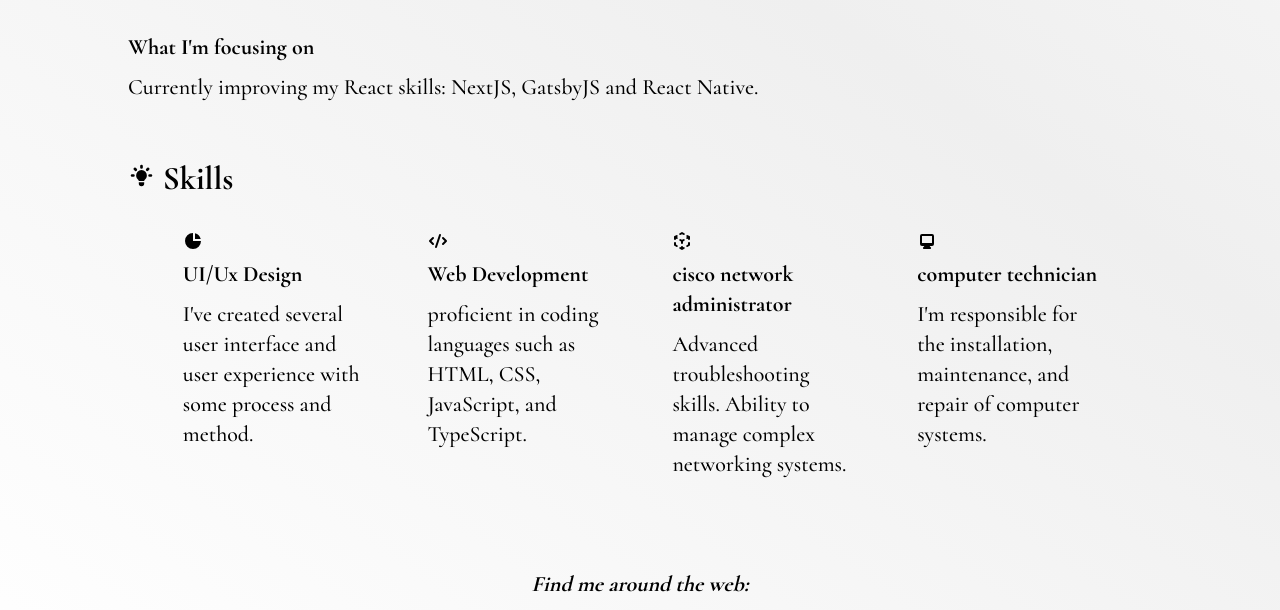
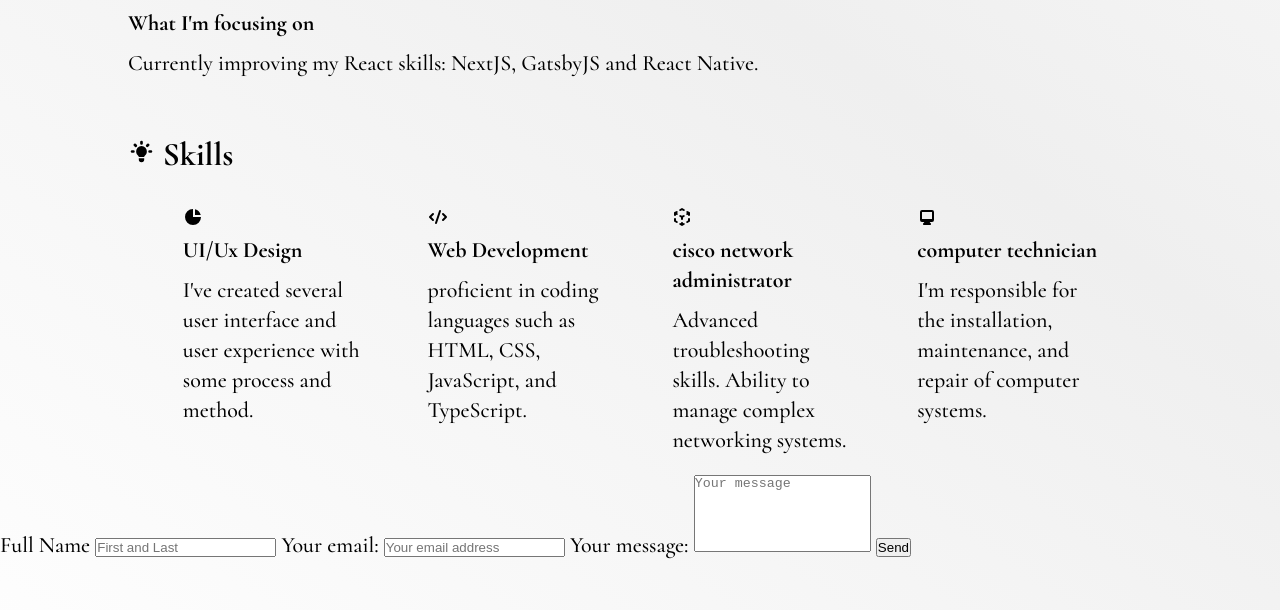
Before and after one commit to alirezashafii/alirezashafii.github.io, a plain HTML site: page index.html in a window 1280 px wide. Shown: the part 906-1516 px from the top of the page. Drawn offline with Linux system fonts and the light colour scheme.

Commit message:
update index.html

```diff
--- a/index.html
+++ b/index.html
@@ -122,6 +122,17 @@
             </div>
         </div>
     </main>
+    <section>
+        <form action="https://formspree.io/f/xknybblv" method="POST">
+            <label for="full-name">Full Name</label>
+                <input type="text" name="name" id="full-name" placeholder="First and Last" required>
+            <label for="email">Your email:</label>
+                <input id="email" type="email" name="email" placeholder="Your email address" required>
+            <label for="message">Your message:</label>
+                <textarea style="resize: none;" id="message" name="message" rows="5" placeholder="Your message" required></textarea>
+            <button type="submit">Send</button>
+        </form>
+    </section>
     <footer>
         <h4>
             <i>Find me around the web:</i>
--- a/styles/style.css
+++ b/styles/style.css
@@ -181,7 +181,7 @@ h1 {
         order: 1;
     }
         .header-section-one img {
-            width: 85%;
+            width: 80%;
             border-radius: 3px;
             margin: 14rem auto 1rem auto;
         }
@@ -354,6 +354,7 @@ main {
             display: none;
         }
 }
+
 footer {
     max-width: 100vw;
     height: auto;
```
Also changed, not shown: images/shiny.svg (added).
